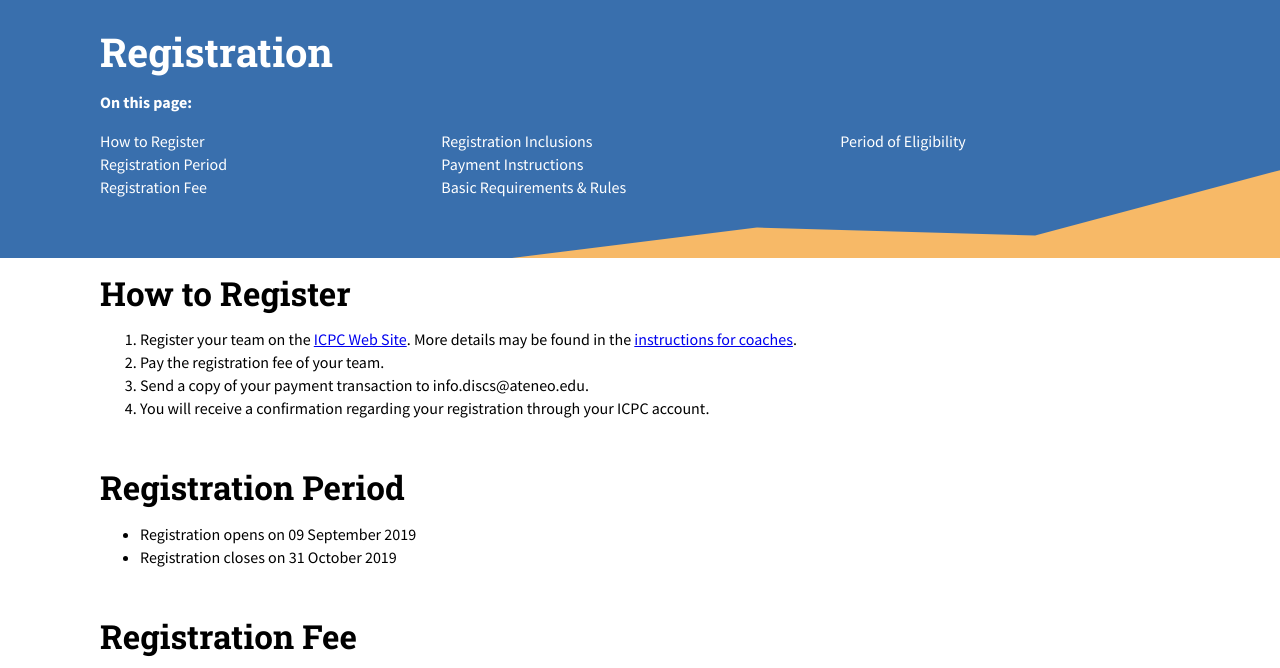
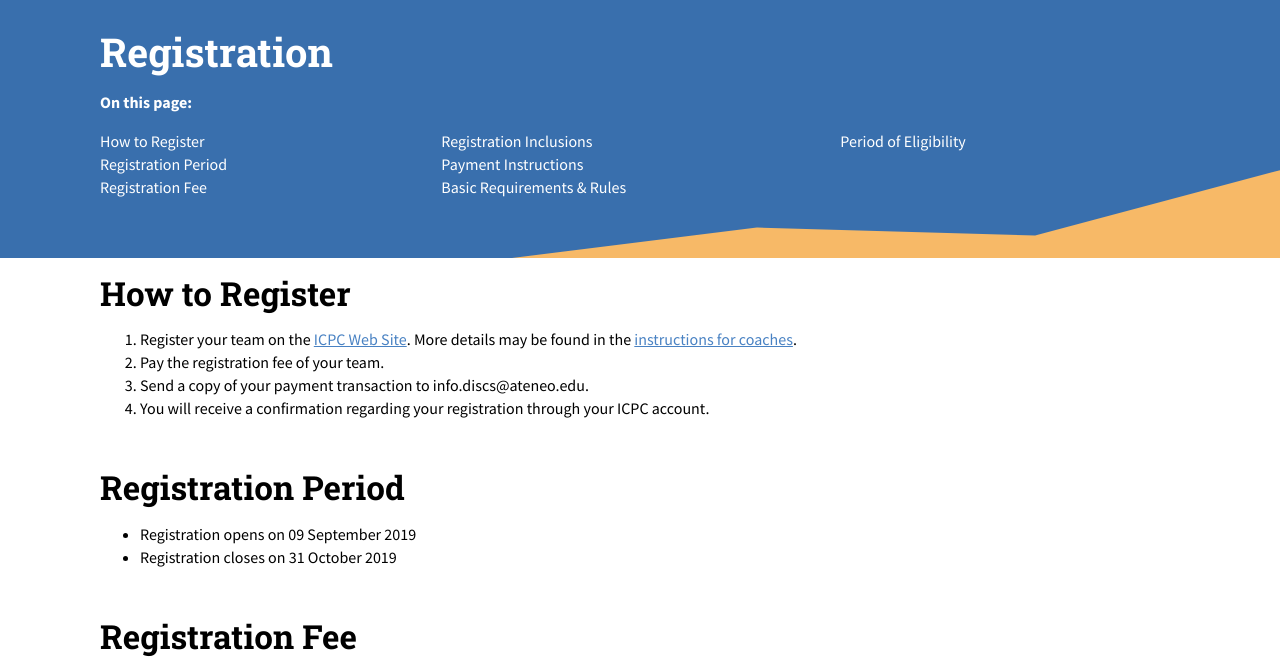
Before and after one commit to RIanDeLaCruz/ICPC2019, a plain HTML site: page index.html in a window 1280 px wide. Shown: the part 90-758 px from the top of the page. Drawn offline with Linux system fonts and the light colour scheme.

Commit message:
Fix link colors

```diff
--- a/main.css
+++ b/main.css
@@ -106,6 +106,15 @@ caption, .caption {
   h5 {
     font-size: 1em;
   }
+}
+
+a,
+a:link,
+a:hover,
+a:focus,
+a:active {
+  color: #4982C3;
+  color: var(--icpc-blue);
 }
 
 /*
```
